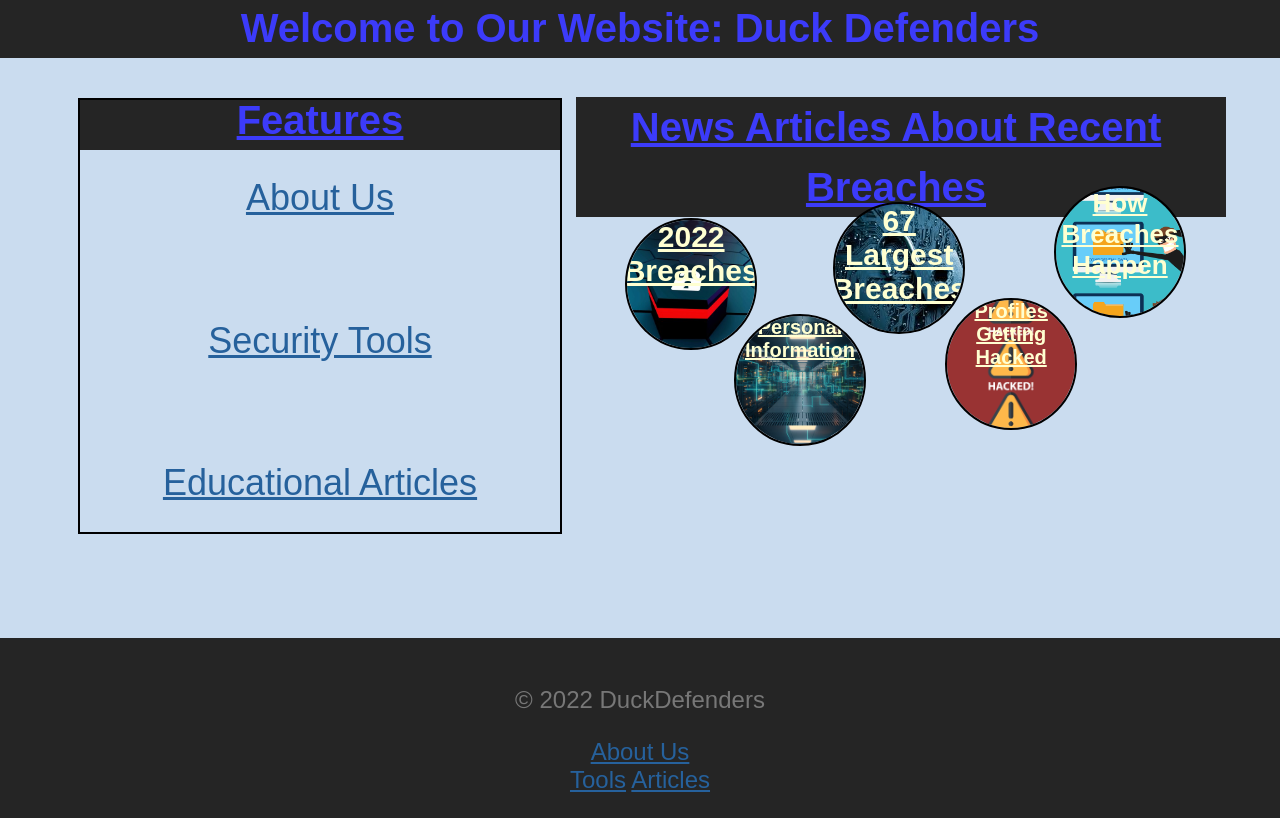
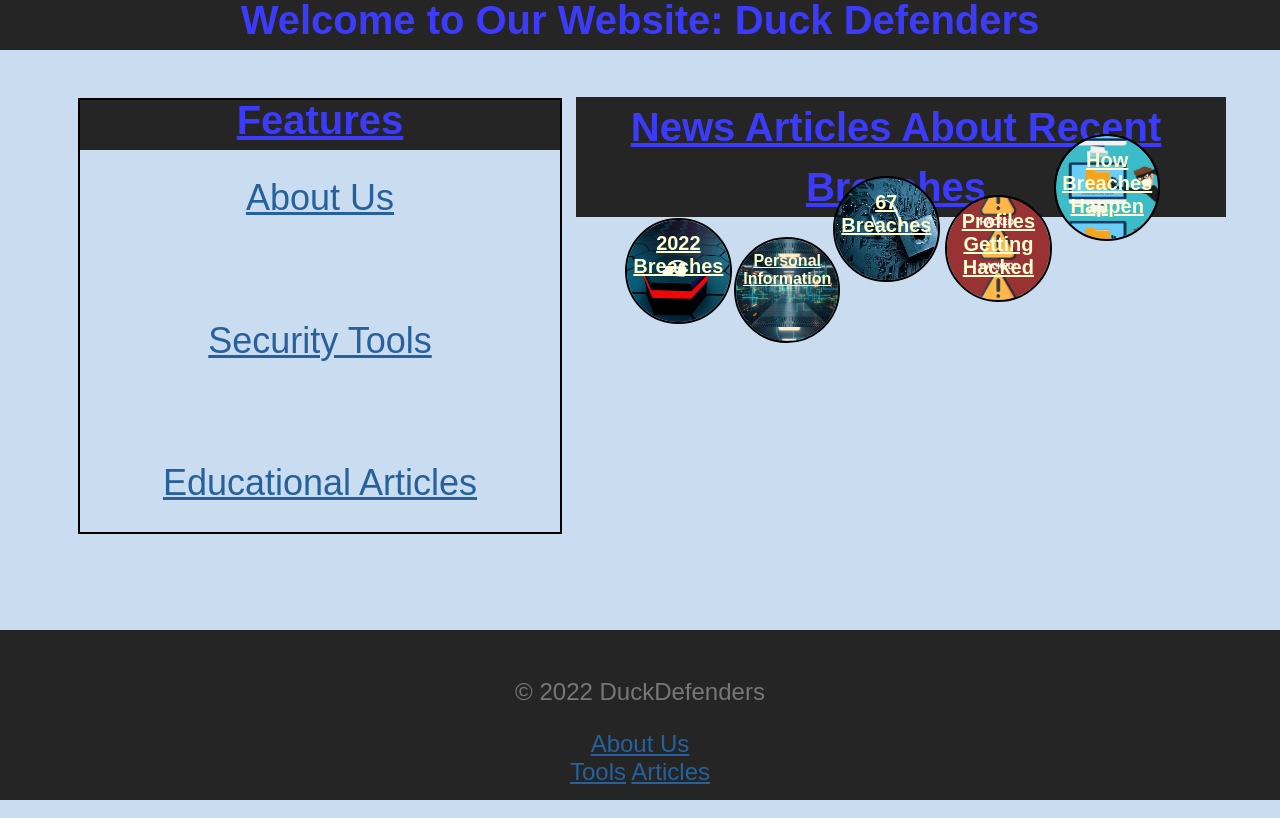
Before and after one commit to aschombe/DuckDefenders, a plain HTML site: page index.html in a window 1280 px wide. Drawn offline with Linux system fonts and the light colour scheme.

Commit message:
Fixed text issues cutting out of circles

```diff
--- a/index.html
+++ b/index.html
@@ -22,7 +22,7 @@
             <div class="right split">
                 <h1 class="not-mobile"><u>News Articles About Recent Breaches</u></h1>
                 <div class="circle1 not-mobile" ><a id='c1' href="https://tech.co/news/data-breaches-2022-so-far"><u>2022 Breaches</u></a></div>
-                <div class="circle2 not-mobile" ><a id='c2' href="https://www.upguard.com/blog/biggest-data-breaches"><u>67 Largest Breaches</u></a></div>
+                <div class="circle2 not-mobile" ><a id='c2' href="https://www.upguard.com/blog/biggest-data-breaches"><u>67 Breaches</u></a></div>
                 <div class="circle3 not-mobile" ><a id='c3' href="https://www.kaspersky.com/resource-center/definitions/data-breach"><u>How Breaches Happen</u></a></div>
                 <div class="circle4 not-mobile" ><a id='c4' href="https://www.gao.gov/products/gao-07-737"><u>Personal Information</u></a></div>
                 <div class="circle5 not-mobile" ><a id='c5' href="https://www.digitalinformationworld.com/2022/08/social-media-profiles-are-getting.html"><u>Profiles Getting Hacked</u></a></div>
--- a/styles/index.css
+++ b/styles/index.css
@@ -1,5 +1,9 @@
 @media only screen and (min-width: 1000px) {
-    html{overflow:hidden;}
+    html,body {
+        overflow:hidden;
+        margin: 0 auto !important;
+    }
+
     h1 {
     /* make it bold */
     text-align: center;
@@ -10,6 +14,7 @@
     margin-top: -10px;
     margin-left:-10px;
     margin-right:-10px;
+
     }
 
     .split {
@@ -29,6 +34,7 @@
     }
     .right{
         padding-right: 5%;
+
         right:0;
     }
     .rectangle {
@@ -51,12 +57,26 @@
         overflow-x: hidden;
         font-size: 2.25em;
     }
+    .right .circle1, .circle2, .circle3, .circle4, .circle5 {
+        /* width: 150px; */
+        /* height: 150px; */
+        overflow:hidden;
+        width: 8vw;
+        height: 8vw;
+        border-radius: 100%;
+        /* background-color: #252525; */
+        overflow-x: hidden;
+        outline: 2px solid #000000;
+        /* z-index: -1; */
+    }
+
     .right a#c1 {
         display: flex;
         justify-content: center;
         color: #ffffd1;
         text-decoration: none;
-        font-size: 1.5em;
+        padding-top:1vw;
+        font-size: 1em;
         font-weight: bold;
     }
     .right a#c2 {
@@ -64,7 +84,8 @@
         justify-content: center;
         color: #ffffd1;
         text-decoration: none;
-        font-size: 1.5em;
+        padding-top:1vw;
+        font-size: 1em;
         font-weight: bold;
     }
     .right a#c3 {
@@ -72,7 +93,8 @@
         justify-content: center;
         color: #ffffd1;
         text-decoration: none;
-        font-size: 1.3em;
+        padding-top:1vw;
+        font-size: 1em;
         font-weight: bold;
     }
     .right a#c4 {
@@ -80,7 +102,8 @@
         justify-content: center;
         color: #ffffd1;
         text-decoration: none;
-        font-size: 1em;
+        padding-top:1vw;
+        font-size: .8em;
         font-weight: bold;
     }
     .right a#c5 {
@@ -88,21 +111,11 @@
         justify-content: center;
         color: #ffffd1;
         text-decoration: none;
+        padding-top: 1vw;
         font-size: 1em;
         font-weight: bold;
     }
 
-    .right .circle1, .circle2, .circle3, .circle4, .circle5 {
-        /* width: 150px; */
-        /* height: 150px; */
-        width: 10vw;
-        height: 10vw;
-        border-radius: 100%;
-        /* background-color: #252525; */
-        overflow-x: hidden;
-        outline: 2px solid #000000;
-        /* z-index: -1; */
-    }
     .circle1 {
         position:relative;
         left: 8%;
```
